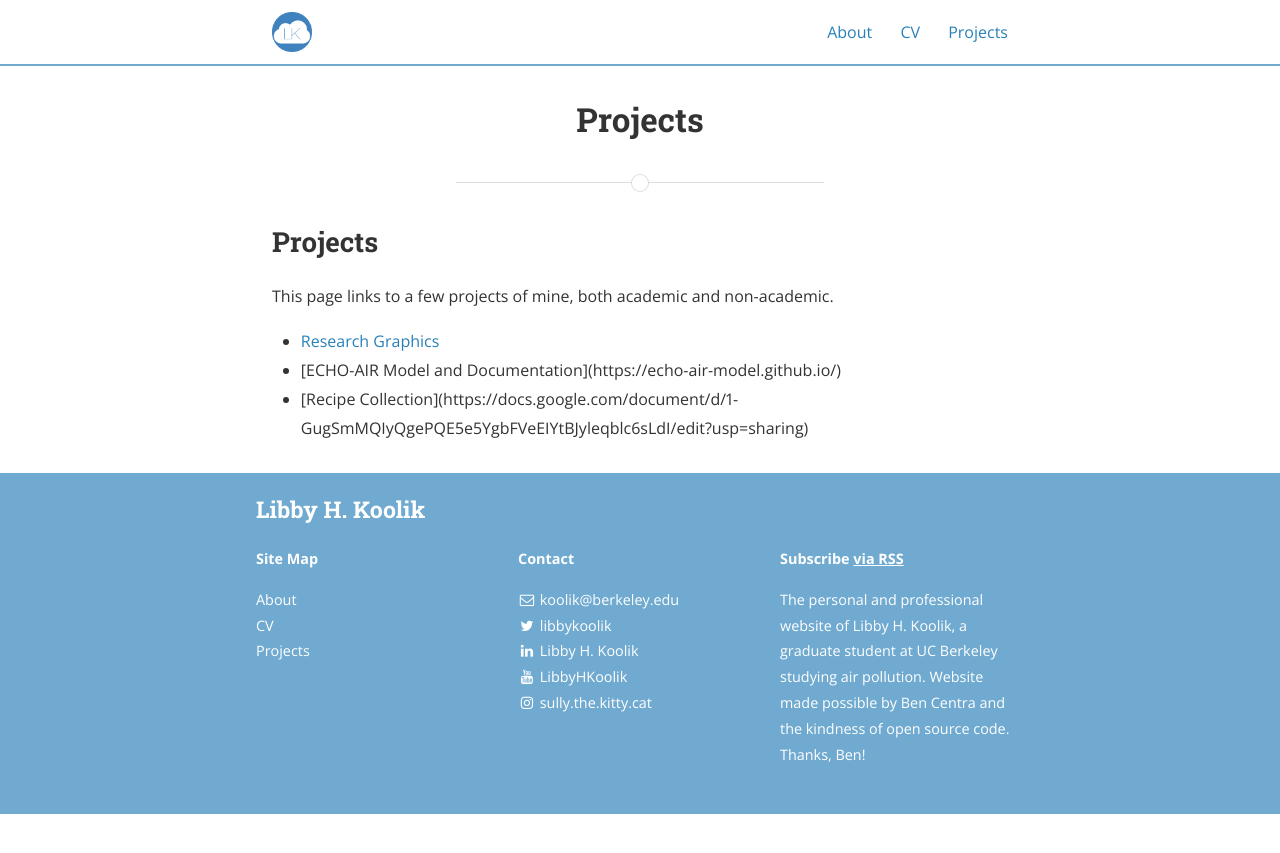
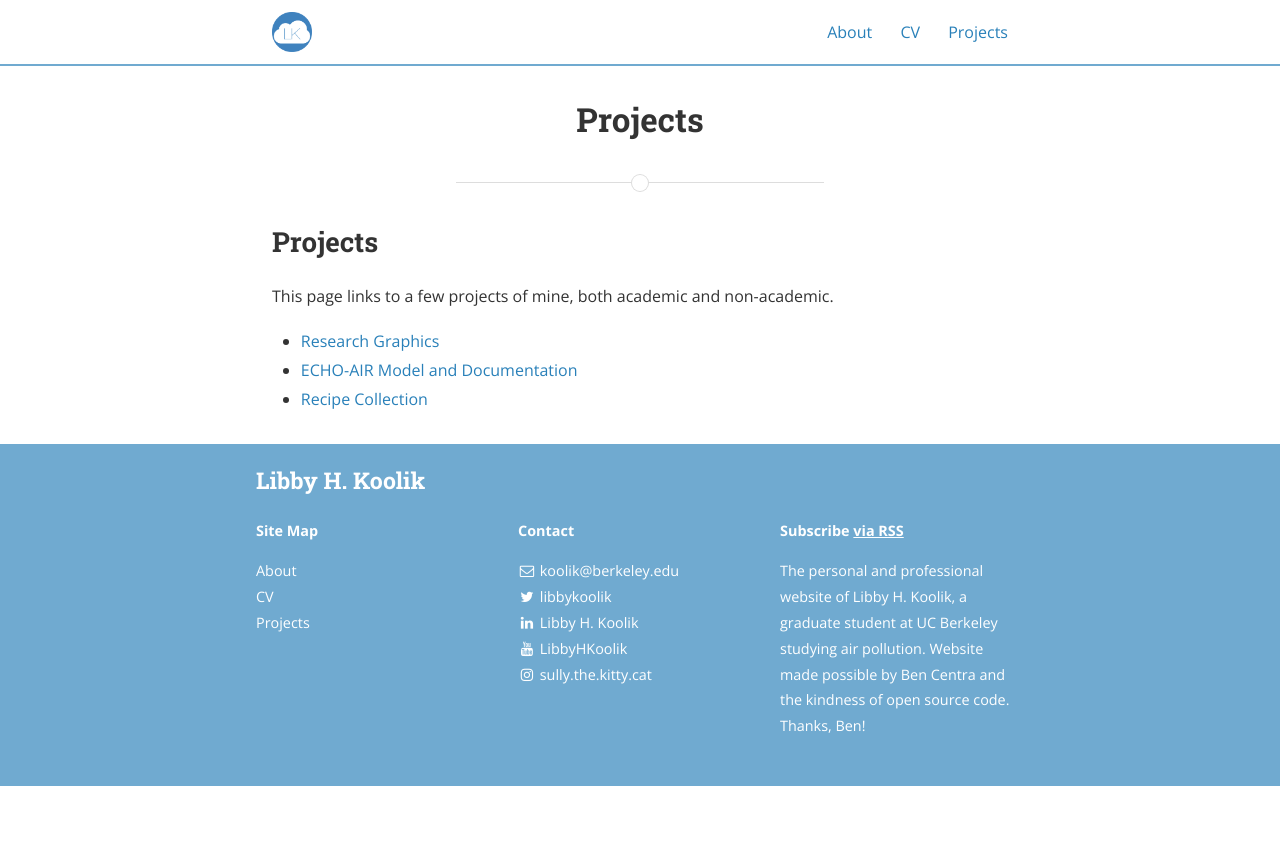
Before and after one commit to lkoolik/lkoolik.github.io, a Jekyll site: the page built from projects.md, in a window 1280 px wide. Shown: the top 853 px of the page. Built offline with Jekyll 4.4.1, drawn with Linux system fonts in a browser that asks for light colours; nearby versions of some CDN libraries; some of the changed lines change nothing that is shown.

Commit message:
Update projects.md

```diff
--- a/projects.md
+++ b/projects.md
@@ -12,6 +12,6 @@ This page links to a few projects of mine, both academic and non-academic.
 
 <ul>
   <li><a href="https://lkoolik.github.io/projects/research_graphics" title="Research Graphics">Research Graphics</a></li>
-  <li>[ECHO-AIR Model and Documentation](https://echo-air-model.github.io/)</li>
-  <li>[Recipe Collection](https://docs.google.com/document/d/1-GugSmMQIyQgePQE5e5YgbFVeEIYtBJyleqblc6sLdI/edit?usp=sharing)</li>
+  <li><a href="https://echo-air-model.github.io/" title="ECHO-AIR Model and Documentation">ECHO-AIR Model and Documentation</a></li>
+  <li><a href="https://docs.google.com/document/d/1-GugSmMQIyQgePQE5e5YgbFVeEIYtBJyleqblc6sLdI/edit?usp=sharing" title="Recipe Collection">Recipe Collection</a></li>
 </ul>
```
